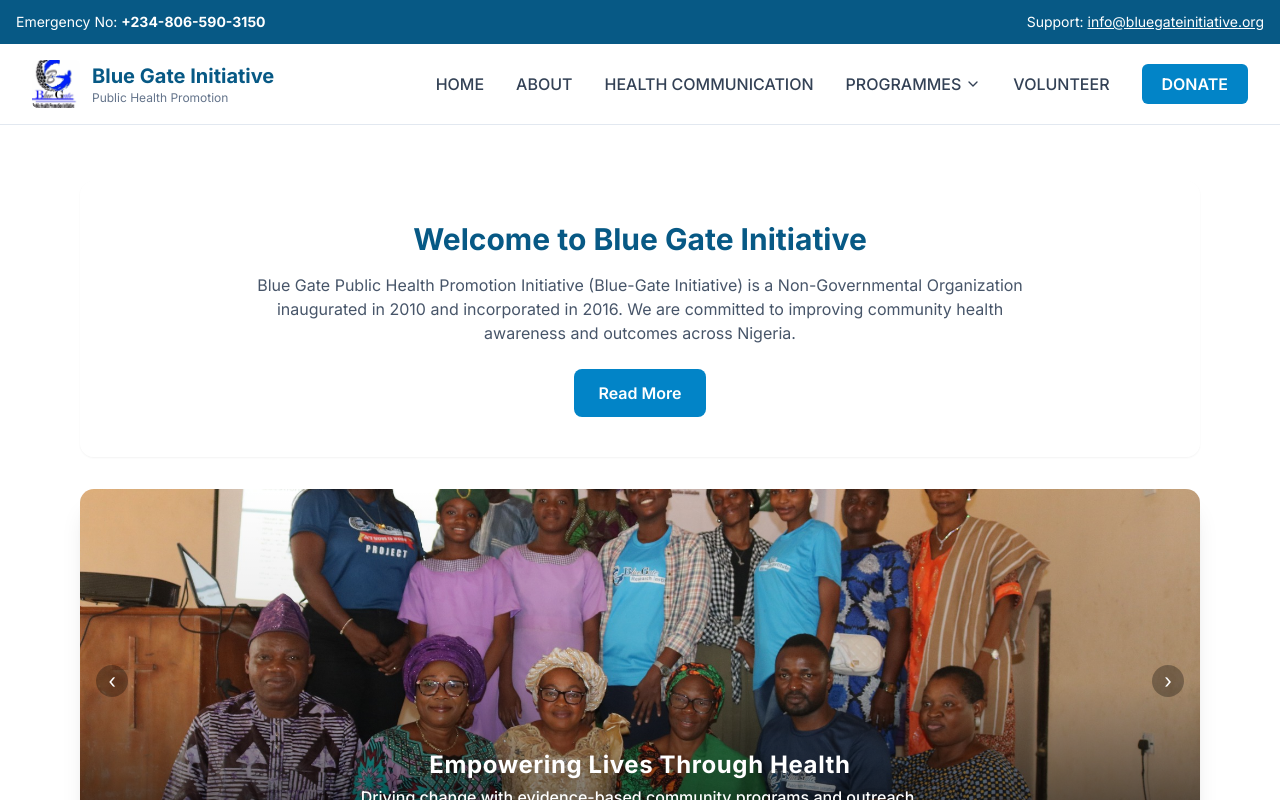
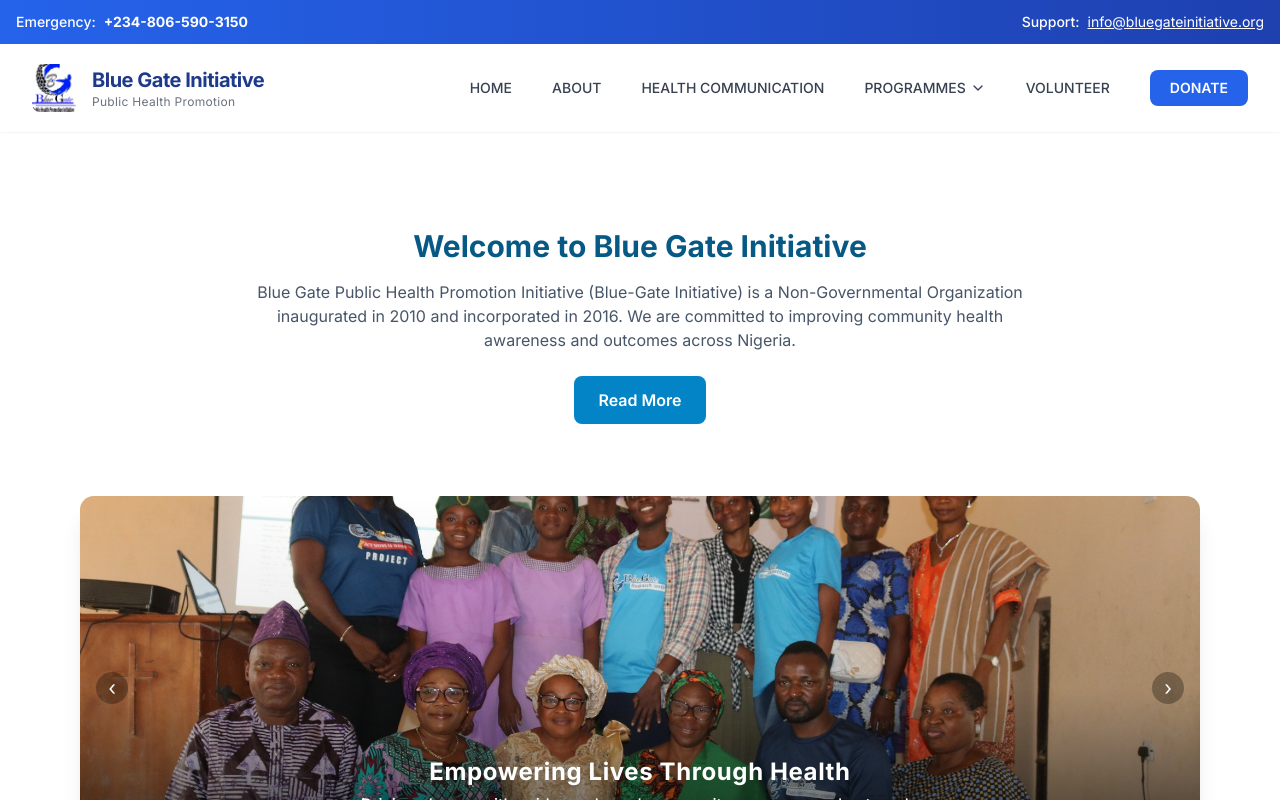
Before and after one commit to Dev-Eyitayo/Bluegate, a React (Vite) app in the folder frontend-react/: page / in a window 1280 px wide. Shown: the top 800 px of the page. Built offline with nearby package versions, Linux system fonts and the light colour scheme; the HTML template or start-up script is replaced by a standard one.

Commit message:
Update mobile menu

```diff
--- a/frontend-react/src/components/Header.jsx
+++ b/frontend-react/src/components/Header.jsx
@@ -4,7 +4,9 @@
 export default function Header() {
   const [isMenuOpen, setIsMenuOpen] = useState(false);
   const [isProgramsOpen, setIsProgramsOpen] = useState(false);
+
   const menuRef = useRef(null);
+  const programsRef = useRef(null);
 
   const navItems = [
     { href: "#", label: "HOME" },
@@ -22,26 +24,24 @@
     { href: "#donate", label: "DONATE", isButton: true },
   ];
 
-  // Handle outside click
+  // Close menus on outside click
   useEffect(() => {
-    if (!isMenuOpen && !isProgramsOpen) return;
     const handleClickOutside = (e) => {
-      if (menuRef.current && !menuRef.current.contains(e.target)) {
+      if (
+        menuRef.current &&
+        !menuRef.current.contains(e.target) &&
+        programsRef.current &&
+        !programsRef.current.contains(e.target)
+      ) {
         setIsMenuOpen(false);
         setIsProgramsOpen(false);
       }
     };
-    // Small delay to prevent immediate close on first open
-    const timeout = setTimeout(() => {
-      document.addEventListener("click", handleClickOutside);
-    }, 100);
-    return () => {
-      clearTimeout(timeout);
-      document.removeEventListener("click", handleClickOutside);
-    };
-  }, [isMenuOpen, isProgramsOpen]);
+    document.addEventListener("click", handleClickOutside);
+    return () => document.removeEventListener("click", handleClickOutside);
+  }, []);
 
-  // Handle Escape key
+  // Close menus on ESC
   useEffect(() => {
     const handleEsc = (e) => {
       if (e.key === "Escape") {
@@ -54,18 +54,19 @@
   }, []);
 
   return (
-    <header className="bg-white border-b border-slate-200">
+    <header className="bg-white shadow-sm">
       {/* Top Bar */}
-      <div className="bg-sky-800 text-white text-sm">
-        <div className="max-w-7xl mx-auto px-4 py-3 flex flex-col sm:flex-row sm:justify-between sm:items-center gap-2">
-          <div>
-            Emergency No: <strong>+234-806-590-3150</strong>
+      <div className="bg-gradient-to-r from-blue-600 to-blue-800 text-white text-sm">
+        <div className="max-w-7xl mx-auto px-4 py-3 flex flex-col sm:flex-row sm:justify-between sm:items-center gap-3">
+          <div className="flex items-center gap-2">
+            <span className="font-medium">Emergency:</span>
+            <strong>+234-806-590-3150</strong>
           </div>
-          <div>
-            Support:{" "}
+          <div className="flex items-center gap-2">
+            <span className="font-medium">Support:</span>
             <a
               href="mailto:info@bluegateinitiative.org"
-              className="underline hover:text-sky-200 transition-colors"
+              className="underline hover:text-blue-100 transition-colors duration-200"
             >
               info@bluegateinitiative.org
             </a>
@@ -74,33 +75,34 @@
       </div>
 
       {/* Main Nav */}
-      <div className="max-w-7xl mx-auto px-4 sm:px-6 lg:px-8 py-4 flex items-center justify-between">
+      <div className="max-w-7xl mx-auto px-4 sm:px-6 lg:px-8 py-5 flex items-center justify-between">
         {/* Logo */}
         <div className="flex items-center gap-3">
           <img
             src="/assets/bluegate-logo.jpg"
             alt="Blue Gate Initiative logo"
-            className="w-12 h-12 rounded-md object-cover"
+            className="w-12 h-12 rounded-lg object-cover"
           />
           <div>
-            <h1 className="font-extrabold text-sky-800 text-lg sm:text-xl leading-tight">
+            <h1 className="font-bold text-blue-900 text-xl tracking-tight">
               Blue Gate Initiative
             </h1>
-            <p className="text-xs text-slate-500">Public Health Promotion</p>
+            <p className="text-xs text-gray-500 tracking-wide">
+              Public Health Promotion
+            </p>
           </div>
         </div>
 
         {/* Desktop Nav */}
-        <nav className="hidden lg:flex gap-8 items-center text-slate-700 font-medium">
+        <nav className="hidden lg:flex gap-10 items-center text-gray-700 font-medium text-sm">
           {navItems.map((item, index) =>
             item.subItems ? (
-              <div
-                key={index}
-                className="relative group"
-                onMouseEnter={() => setIsProgramsOpen(true)}
-                onMouseLeave={() => setIsProgramsOpen(false)}
-              >
-                <button className="flex items-center gap-1 hover:text-sky-700">
+              <div key={index} className="relative">
+                <button
+                  ref={programsRef}
+                  onClick={() => setIsProgramsOpen((prev) => !prev)}
+                  className="flex items-center gap-1 hover:text-blue-600 transition-colors duration-200 focus:outline-none"
+                >
                   {item.label}
                   <ChevronDown
                     className={`w-4 h-4 transition-transform duration-300 ${
@@ -109,19 +111,18 @@
                   />
                 </button>
 
-                {/* Dropdown */}
                 {isProgramsOpen && (
-                  <div className="absolute left-0 mt-3 w-56 bg-white border border-slate-100 rounded-lg shadow-lg py-2 z-20 animate-fadeIn">
+                  <div className="absolute left-0 mt-3 w-56 bg-white shadow-sm border border-gray-100 z-20 transition-all duration-200 ease-in-out">
                     {item.subItems.map((sub, subIdx) => (
                       <React.Fragment key={subIdx}>
                         <a
                           href={sub.href}
-                          className="block px-4 py-2 text-sm text-slate-600 hover:bg-sky-50 hover:text-sky-700 transition-colors"
+                          className="block px-4 py-2.5 text-sm text-gray-600 hover:bg-blue-50 hover:text-blue-700 transition-colors duration-150"
                         >
                           {sub.label}
                         </a>
                         {subIdx < item.subItems.length - 1 && (
-                          <hr className="border-slate-100 my-1" />
+                          <hr className="border-gray-200" />
                         )}
                       </React.Fragment>
                     ))}
@@ -134,8 +135,8 @@
                 href={item.href}
                 className={
                   item.isButton
-                    ? "bg-sky-600 text-white px-5 py-2 rounded-md font-semibold hover:bg-sky-700 transition-colors"
-                    : "hover:text-sky-700 transition-colors"
+                    ? "bg-blue-600 text-white px-5 py-2 rounded-lg font-semibold hover:bg-blue-700 transition-colors duration-200"
+                    : "hover:text-blue-600 transition-colors duration-200"
                 }
               >
                 {item.label}
@@ -144,48 +145,68 @@
           )}
         </nav>
 
-        {/* Mobile Menu Button */}
-        <div className="lg:hidden relative" ref={menuRef}>
+        {/* Mobile Menu */}
+        <div className="lg:hidden relative">
           <button
-            onClick={() => setIsMenuOpen((prev) => !prev)}
+            onClick={(e) => {
+              e.stopPropagation();
+              setIsMenuOpen((prev) => !prev);
+            }}
             aria-label="Toggle menu"
-            className="p-3 rounded-md hover:bg-slate-100 active:bg-slate-200 transition-colors"
+            className="p-4 rounded-lg hover:bg-gray-100 active:bg-gray-200 transition-colors duration-200 focus:outline-none"
           >
-            {isMenuOpen ? <X className="w-6 h-6" /> : <Menu className="w-6 h-6" />}
+            {isMenuOpen ? (
+              <X className="w-6 h-6 text-gray-700" />
+            ) : (
+              <Menu className="w-6 h-6 text-gray-700" />
+            )}
           </button>
+
+          {/* Mobile Backdrop */}
+          {isMenuOpen && (
+            <div
+              className="fixed inset-0 bg-black bg-opacity-40 z-20"
+              onClick={() => setIsMenuOpen(false)}
+            ></div>
+          )}
 
           {/* Mobile Dropdown */}
           {isMenuOpen && (
-            <div className="absolute right-0 mt-2 w-64 bg-white rounded-lg border border-slate-100 shadow-lg p-4 flex flex-col gap-2 z-30 animate-fadeIn">
+            <div
+              ref={menuRef}
+              className="absolute right-0 mt-2 w-72 bg-white shadow-lg border border-gray-100 p-6 flex flex-col gap-4 z-30 transition-all duration-300 ease-in-out"
+              onClick={(e) => e.stopPropagation()}
+            >
               {navItems.map((item, index) =>
                 item.subItems ? (
                   <div key={index}>
                     <button
+                      ref={programsRef}
                       onClick={(e) => {
                         e.stopPropagation();
                         setIsProgramsOpen((prev) => !prev);
                       }}
-                      className="w-full flex justify-between items-center py-2 text-slate-700 hover:text-sky-700"
+                      className="w-full flex justify-between items-center py-2.5 text-gray-800 font-semibold text-sm uppercase tracking-wide hover:text-blue-600 transition-colors duration-200"
                     >
                       <span>{item.label}</span>
                       <ChevronDown
-                        className={`w-4 h-4 transition-transform ${
+                        className={`w-5 h-5 transition-transform duration-300 ${
                           isProgramsOpen ? "rotate-180" : ""
                         }`}
                       />
                     </button>
                     {isProgramsOpen && (
-                      <div className="mt-1 ml-4 border-l border-sky-100 pl-4 flex flex-col gap-1">
+                      <div className="mt-3 ml-4 border-l-2 border-blue-100 pl-4 flex flex-col gap-3">
                         {item.subItems.map((sub, subIndex) => (
                           <React.Fragment key={subIndex}>
                             <a
                               href={sub.href}
-                              className="block py-1 text-sm text-slate-600 hover:text-sky-700"
+                              className="block py-1.5 text-sm text-gray-600 hover:text-blue-600 transition-colors duration-150"
                             >
                               {sub.label}
                             </a>
                             {subIndex < item.subItems.length - 1 && (
-                              <hr className="border-slate-100 my-1" />
+                              <hr className="border-gray-200" />
                             )}
                           </React.Fragment>
                         ))}
@@ -198,8 +219,8 @@
                     href={item.href}
                     className={
                       item.isButton
-                        ? "bg-sky-600 text-white px-4 py-2 rounded-md text-center font-semibold hover:bg-sky-700"
-                        : "py-2 text-slate-700 hover:text-sky-700"
+                        ? "bg-blue-600 text-white px-5 py-2.5 rounded-lg text-center font-semibold text-sm uppercase tracking-wide hover:bg-blue-700 transition-colors duration-200"
+                        : "py-2.5 text-gray-800 font-semibold text-sm uppercase tracking-wide hover:text-blue-600 transition-colors duration-200"
                     }
                   >
                     {item.label}
--- a/frontend-react/src/pages/Home.jsx
+++ b/frontend-react/src/pages/Home.jsx
@@ -7,7 +7,7 @@
   return (
     <>
       <section className="mt-6">
-        <div className="bg-white/60 rounded-2xl p-10 text-center shadow-sm">
+        <div className="p-10 text-center">
           <h1 className="text-3xl font-extrabold text-sky-800">
             Welcome to Blue Gate Initiative
           </h1>
```
